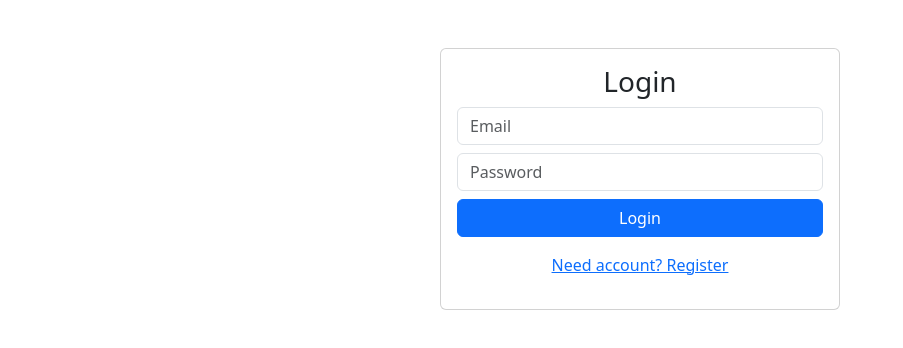
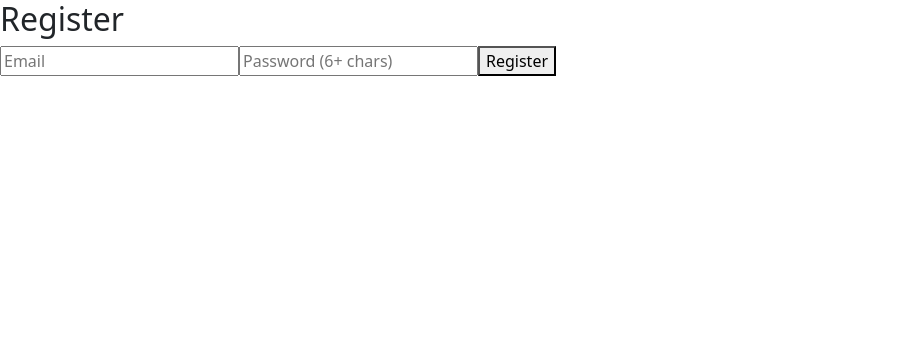
Before and after one commit to REJAOL/ToDo-APP, a Vue app: page /login in a window 1280 px wide. Shown: the top 348 px of the page, without its empty margins (0-903 px from the left). Built offline with nearby package versions, Linux system fonts and the light colour scheme; no server answers; what vuefire would draw is missing.

Commit message:
fixed  all user card also without task - version 4

```diff
--- a/src/views/Login.vue
+++ b/src/views/Login.vue
@@ -1,73 +1,41 @@
 <script setup>
 import { ref } from 'vue'
 import { useRouter } from 'vue-router'
-import { signInWithEmailAndPassword, createUserWithEmailAndPassword } from 'firebase/auth'
+import { createUserWithEmailAndPassword } from 'firebase/auth'
 import { doc, setDoc } from 'firebase/firestore'
 import { auth, db } from '../firebase'
 
 const email = ref('')
 const password = ref('')
 const error = ref('')
-const isLogin = ref(true)
 const router = useRouter()
 
-async function handleAuth() {
-  error.value = ''
+async function register() {
   try {
-    let user
+    // 1. ইউজার তৈরি করো
+    const userCredential = await createUserWithEmailAndPassword(auth, email.value, password.value)
+    const user = userCredential.user
 
-    if (isLogin.value) {
-      const cred = await signInWithEmailAndPassword(auth, email.value, password.value)
-      user = cred.user
-    } else {
-      const cred = await createUserWithEmailAndPassword(auth, email.value, password.value)
-      user = cred.user
-    }
-
-    // 👇 এখানে ডিবাগ লগ যোগ করো
-    console.log('✅ User created:', user.uid)
-    console.log('📧 Email:', user.email)
-    console.log('⏳ Saving to Firestore...')
-
-    // 👇 এখানে একটু ডিলে দাও (debugging-এর জন্য)
-    await new Promise(resolve => setTimeout(resolve, 1000))
-
-    // 👇 Firestore-এ সেভ করার আগে আবার চেক করো
-    if (!user || !user.uid) {
-      throw new Error('User not found after registration')
-    }
-
+    // 2. Firestore-এ সেভ করো
     await setDoc(doc(db, 'users', user.uid), {
       email: user.email
-    }, { merge: true })
+    })
 
-    console.log('✅ Saved user to Firestore:', user.email)
-
+    console.log('✅ User saved:', user.email)
     router.push('/')
   } catch (err) {
+    console.error('❌ Error:', err.code, err.message)
     error.value = err.message
-    console.error('❌ Full error:', err)  // 👈 এখানে সম্পূর্ণ এরর দেখো!
   }
 }
 </script>
 
 <template>
-  <div class="container mt-5">
-    <div class="card mx-auto" style="max-width: 400px;">
-      <div class="card-body">
-        <h3 class="text-center">{{ isLogin ? 'Login' : 'Register' }}</h3>
-        <input v-model="email" placeholder="Email" class="form-control mb-2" />
-        <input v-model="password" type="password" placeholder="Password" class="form-control mb-2" />
-        <button @click="handleAuth" class="btn btn-primary w-100">
-          {{ isLogin ? 'Login' : 'Register' }}
-        </button>
-        <p class="text-center mt-3">
-          <a href="#" @click.prevent="isLogin = !isLogin">
-            {{ isLogin ? 'Need account? Register' : 'Have account? Login' }}
-          </a>
-        </p>
-        <p v-if="error" class="text-danger text-center">{{ error }}</p>
-      </div>
-    </div>
+  <div>
+    <h2>Register</h2>
+    <p v-if="error" style="color: red">{{ error }}</p>
+    <input v-model="email" placeholder="Email" />
+    <input v-model="password" type="password" placeholder="Password (6+ chars)" />
+    <button @click="register">Register</button>
   </div>
 </template>
```
